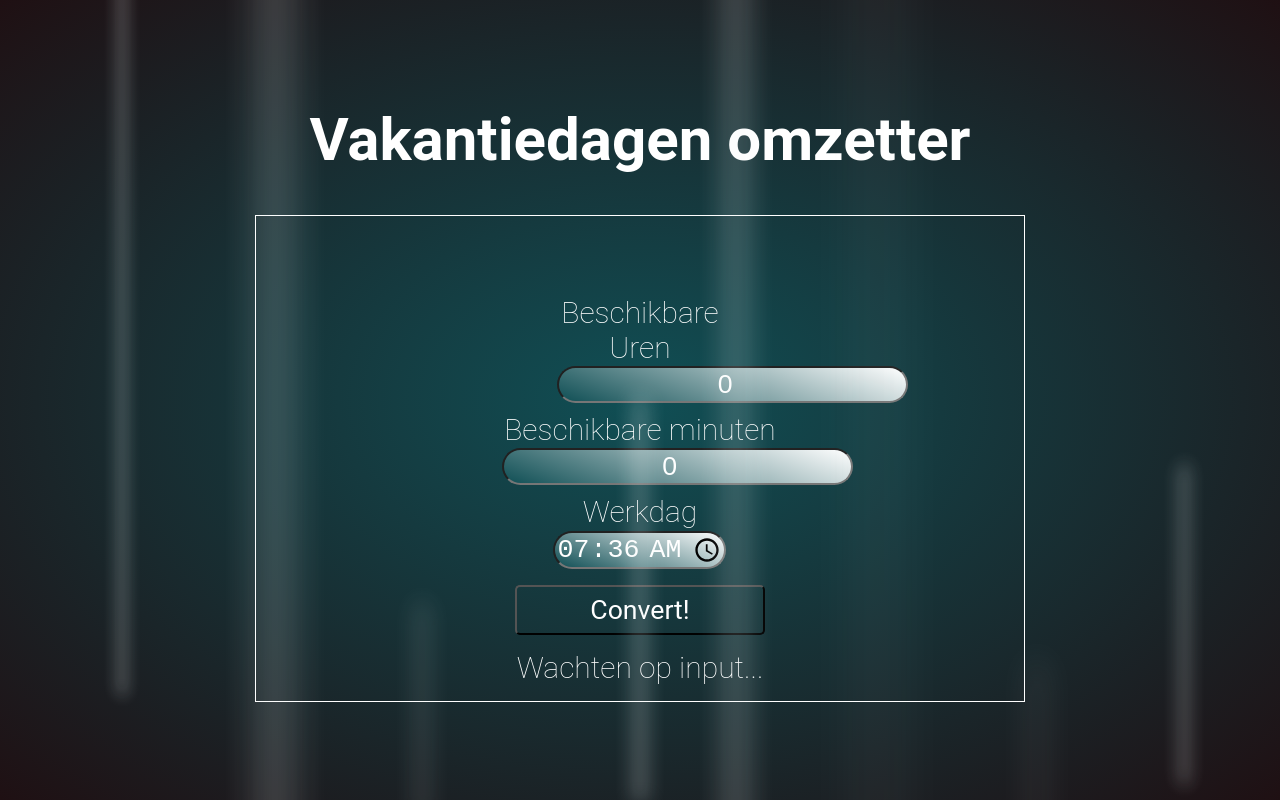
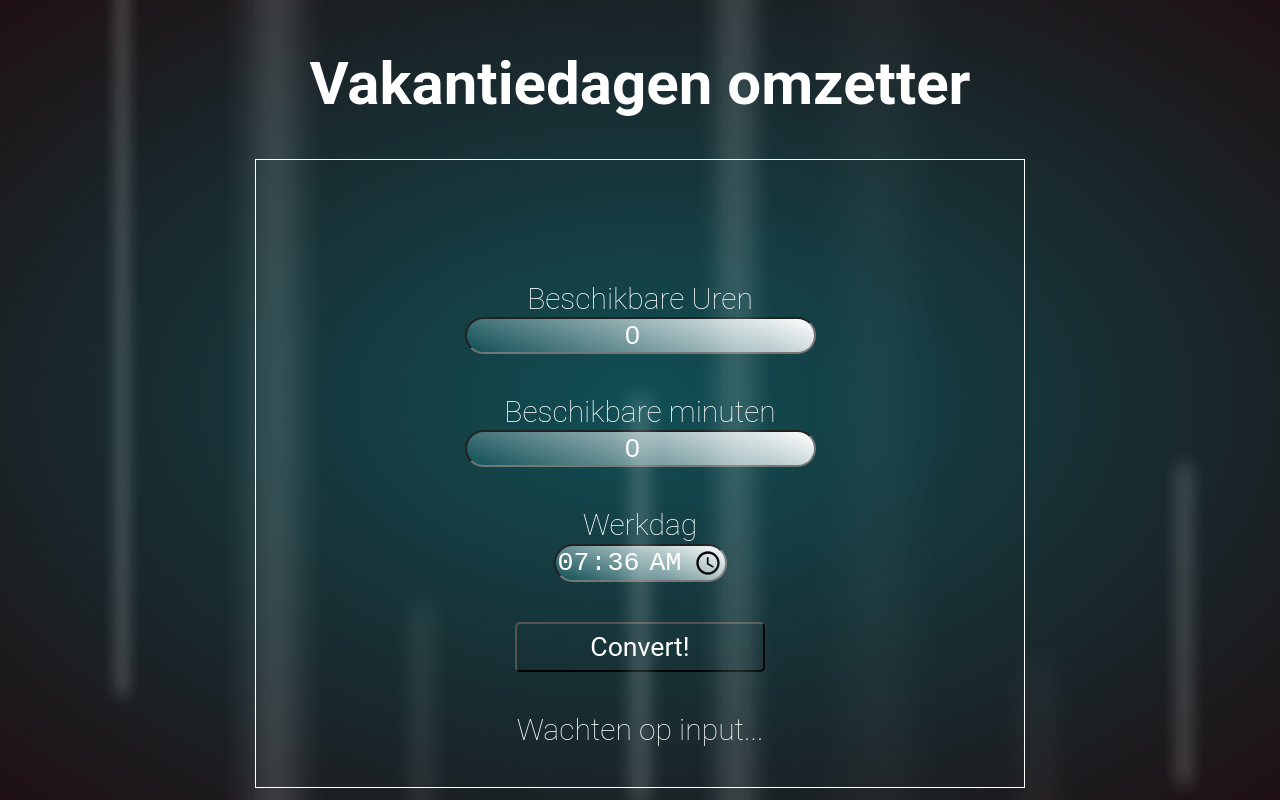
Before and after one commit to GregCollab/Gregcollab.github.io, a plain HTML site: page VakantieScriptFebe.html in a window 1280 px wide. Drawn offline with Linux system fonts and the light colour scheme.

Commit message:
Update VakantieScriptFebe.html

```diff
--- a/VakantieScriptFebe.html
+++ b/VakantieScriptFebe.html
@@ -362,16 +362,16 @@
 
 
         div {
-    padding-top:2%;
+    padding-top:5vh;
     font-size:30px;
     margin: auto;
-    width: 60%;
+    width: 60vw;
     text-align: center;
         }
 #D {
-    padding-top:5% ;
+    padding-top:0.05vh ;
 }
-#top {padding-top:5%}
+#top {padding-top:1vh}
 #Bounder {border: 1px solid white;}
 .box {
 
```
